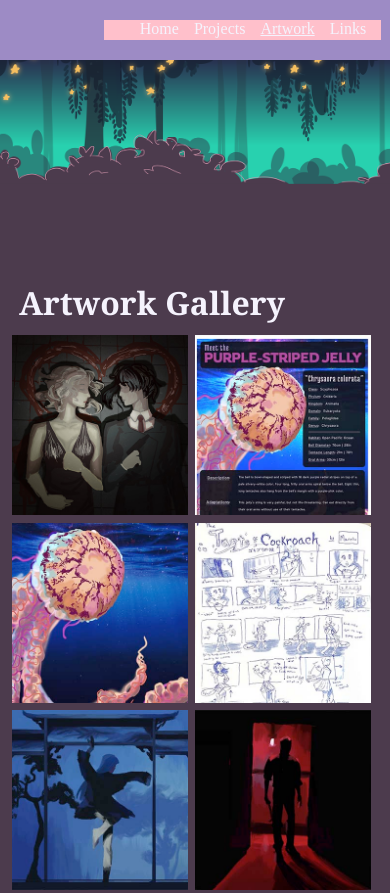
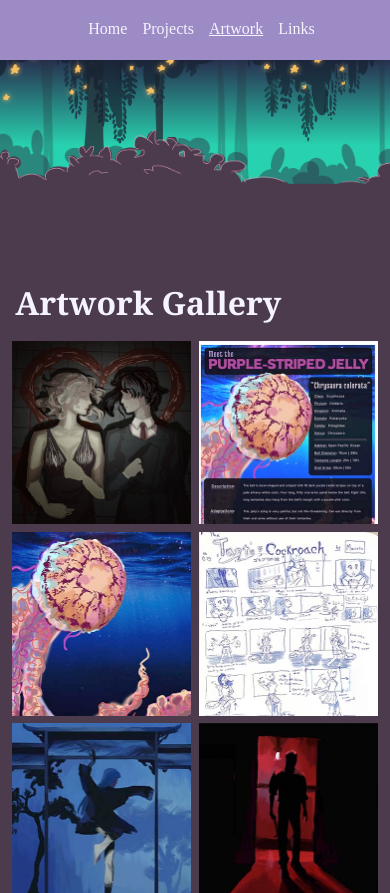
Before and after one commit to MelDidntListen/Personal-Website---MelDidntListen, a plain HTML site: page gallery.html in a window 390 px wide. Shown: the top 893 px of the page. Drawn offline with Linux system fonts and the light colour scheme.

Commit message:
Resolved Multiple Issues (#6, #7, #8)
Resolved #6
Resolved #7
Resolved #8

```diff
--- a/galleryStyle.css
+++ b/galleryStyle.css
@@ -271,9 +271,9 @@ and (max-width:800px)
 
     .iWin
     {
-        width:94%;
-        margin-left: 3%;
-        margin-right: 3%;
+        width:96%;
+        margin-left: 2%;
+        margin-right: 2%;
         padding:none;
     }
 
@@ -288,8 +288,8 @@ and (max-width:800px)
         float:left;
         background-color: rgb(37, 35, 35, 0);
         margin:1%;
-        margin-left:0%;
-        margin-right:2%;
+        margin-left:1%;
+        margin-right:1%;
         border-radius: 0%;
     }
 
--- a/style.css
+++ b/style.css
@@ -27,7 +27,7 @@ nav a
 
 .navParticular
 {
-    margin-right: 15px!important;
+    margin-right: 15px;
 }
 
 header
@@ -235,9 +235,14 @@ a h1
     font-weight: bold;
     font-size: xx-large;
     margin-top:40px;
-    margin-bottom:-10px;
+    margin-bottom:-5px;
     margin-left:0;
     text-align: left;
+}
+
+.leftH1
+{
+    float:left;
 }
 
 
@@ -701,7 +706,7 @@ and (max-width:800px)
         margin-right: auto;
         margin-top:10px;
         text-align: center;
-        background-color: pink;
+        padding-right: 20px;
     }
 
     .navParticular a
```
Also changed, not shown: projects.html (+1 -1 lines).
